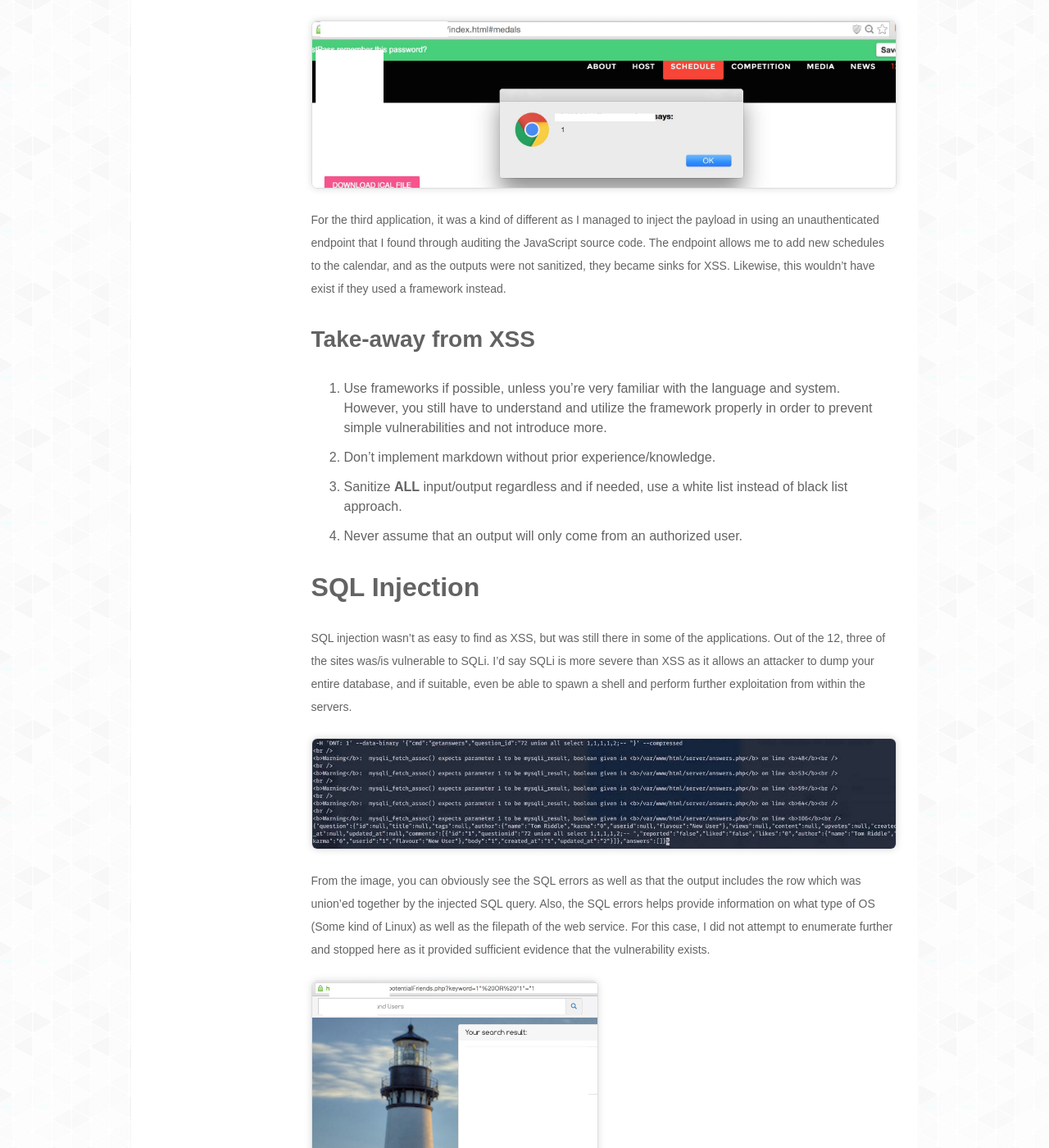
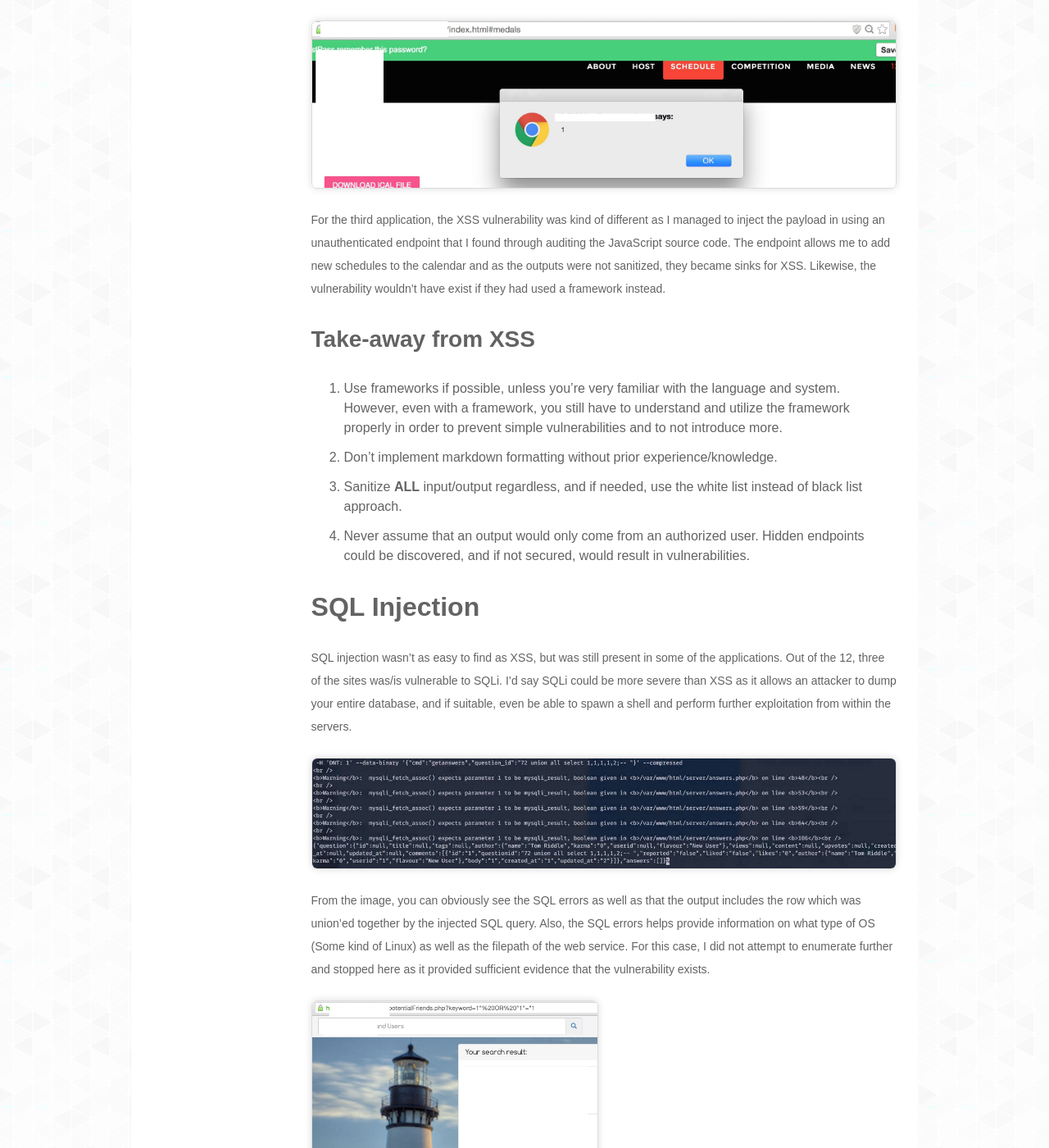
Before and after one commit to quanyang/quanyang.github.io, a Jekyll site: the page built from _posts/blog/2016-04-22-defense-of-the-applications.md, in a window 1280 px wide and 1400 px high, scrolled down 2047 px. Shown: the whole window at 82% size. Built offline with Jekyll 4.4.1, drawn with Linux system fonts in a browser that asks for light colours; nearby versions of some CDN libraries; comment, search, counter and statistics services are not loaded; some of the changed text lies outside the part shown.

Commit message:
Update mistakes

```diff
--- a/_posts/blog/2016-04-22-defense-of-the-applications.md
+++ b/_posts/blog/2016-04-22-defense-of-the-applications.md
@@ -36,17 +36,17 @@ This same application had many other vulnerabilities (you will see later), and t
 
 ![](/resources/images/dota/XSS3.png)
 
-For the third application, it was a kind of different as I managed to inject the payload in using an unauthenticated endpoint that I found through auditing the JavaScript source code. The endpoint allows me to add new schedules to the calendar, and as the outputs were not sanitized, they became sinks for XSS. Likewise, this wouldn't have exist if they used a framework instead.
+For the third application, the XSS vulnerability was kind of different as I managed to inject the payload in using an unauthenticated endpoint that I found through auditing the JavaScript source code. The endpoint allows me to add new schedules to the calendar and as the outputs were not sanitized, they became sinks for XSS. Likewise, the vulnerability wouldn't have exist if they had used a framework instead.
 
 ## Take-away from XSS
-1. Use frameworks if possible, unless you're very familiar with the language and system. However, you still have to understand and utilize the framework properly in order to prevent simple vulnerabilities and not introduce more.
-2. Don't implement markdown without prior experience/knowledge.
-3. Sanitize **ALL** input/output regardless and if needed, use a white list instead of black list approach.
-4. Never assume that an output will only come from an authorized user.
+1. Use frameworks if possible, unless you're very familiar with the language and system. However, even with a framework, you still have to understand and utilize the framework properly in order to prevent simple vulnerabilities and to not introduce more.
+2. Don't implement markdown formatting without prior experience/knowledge.
+3. Sanitize **ALL** input/output regardless, and if needed, use the white list instead of black list approach.
+4. Never assume that an output would only come from an authorized user. Hidden endpoints could be discovered, and if not secured, would result in vulnerabilities.
 
 # SQL Injection
 
-SQL injection wasn't as easy to find as XSS, but was still there in some of the applications. Out of the 12, three of the sites was/is vulnerable to SQLi. I'd say SQLi is more severe than XSS as it allows an attacker to dump your entire database, and if suitable, even be able to spawn a shell and perform further exploitation from within the servers.
+SQL injection wasn't as easy to find as XSS, but was still present in some of the applications. Out of the 12, three of the sites was/is vulnerable to SQLi. I'd say SQLi could be more severe than XSS as it allows an attacker to dump your entire database, and if suitable, even be able to spawn a shell and perform further exploitation from within the servers.
 
 ![](/resources/images/dota/SQL1.jpeg)
 
```
Also changed, not shown: other parts of _posts/blog/2016-04-22-defense-of-the-applications.md (+2 -2 lines), _posts/blog/2016-05-05-the-abcs-of-xss.md (+1 -1 lines).
